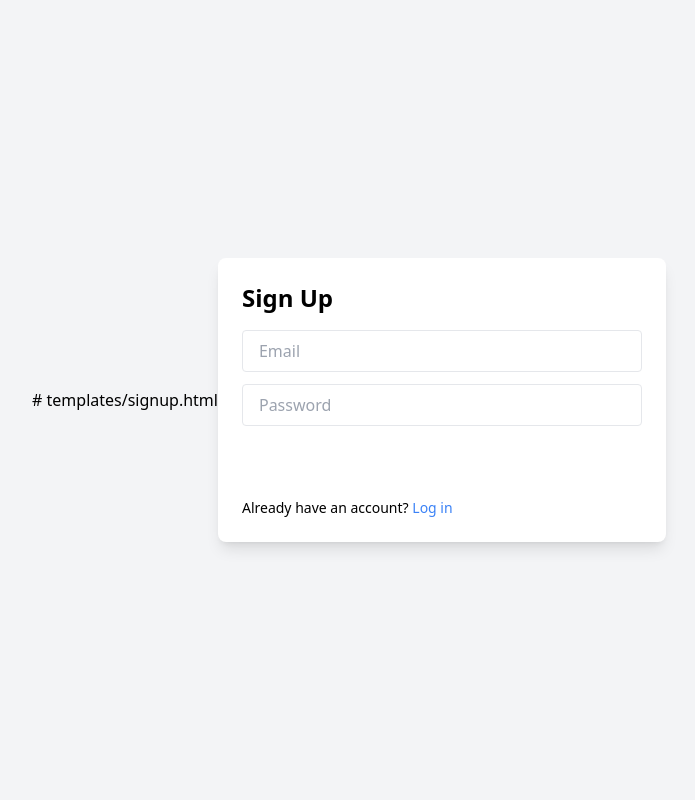
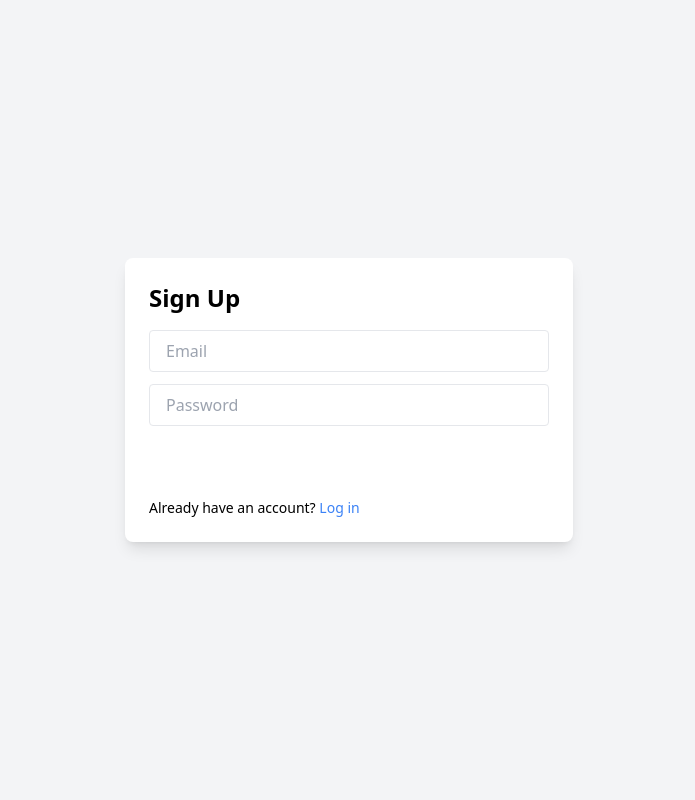
Before and after one commit to sansdoute1/betbuds-website, a Flask app: page /signup in a window 1280 px wide. Shown: the whole page, without its empty margins (291-986 px from the left). Run offline with Flask 3, Linux system fonts and the light colour scheme; some libraries are stand-ins or nearby versions.

Commit message:
Update signup.html

```diff
--- a/templates/signup.html
+++ b/templates/signup.html
@@ -1,5 +1,3 @@
-# templates/signup.html
-
 <!DOCTYPE html>
 <html>
 <head>
```
